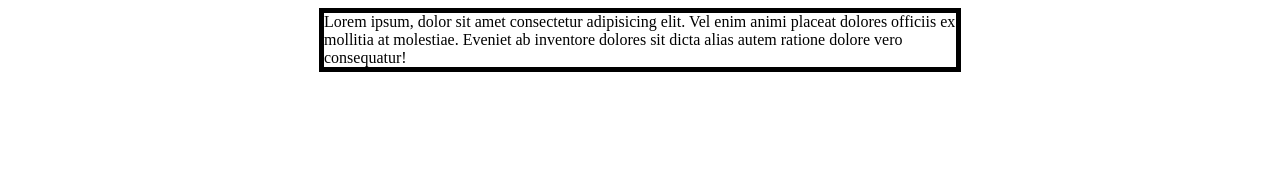
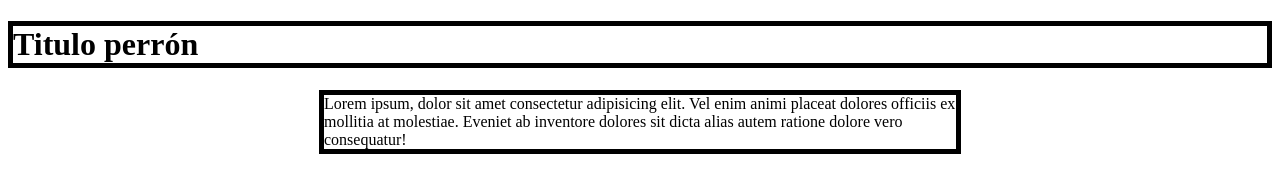
Before and after one commit to ZuriGg/tutorial-Git, a plain HTML site: page index.html in a window 1280 px wide. Drawn offline with Linux system fonts and the light colour scheme.

Commit message:
Agrego h1 y le pongo una movida wapa en css

```diff
--- a/css/index.css
+++ b/css/index.css
@@ -4,3 +4,7 @@ p {
     height: 80%;
     width: 50%;
 }
+
+h1 {
+    border: 5px solid black;
+}
--- a/index.html
+++ b/index.html
@@ -7,6 +7,7 @@
         <link rel="stylesheet" href="./css/index.css" />
     </head>
     <body>
+        <h1>Titulo perrón</h1>
         <p>
             Lorem ipsum, dolor sit amet consectetur adipisicing elit. Vel enim
             animi placeat dolores officiis ex mollitia at molestiae. Eveniet ab
```
